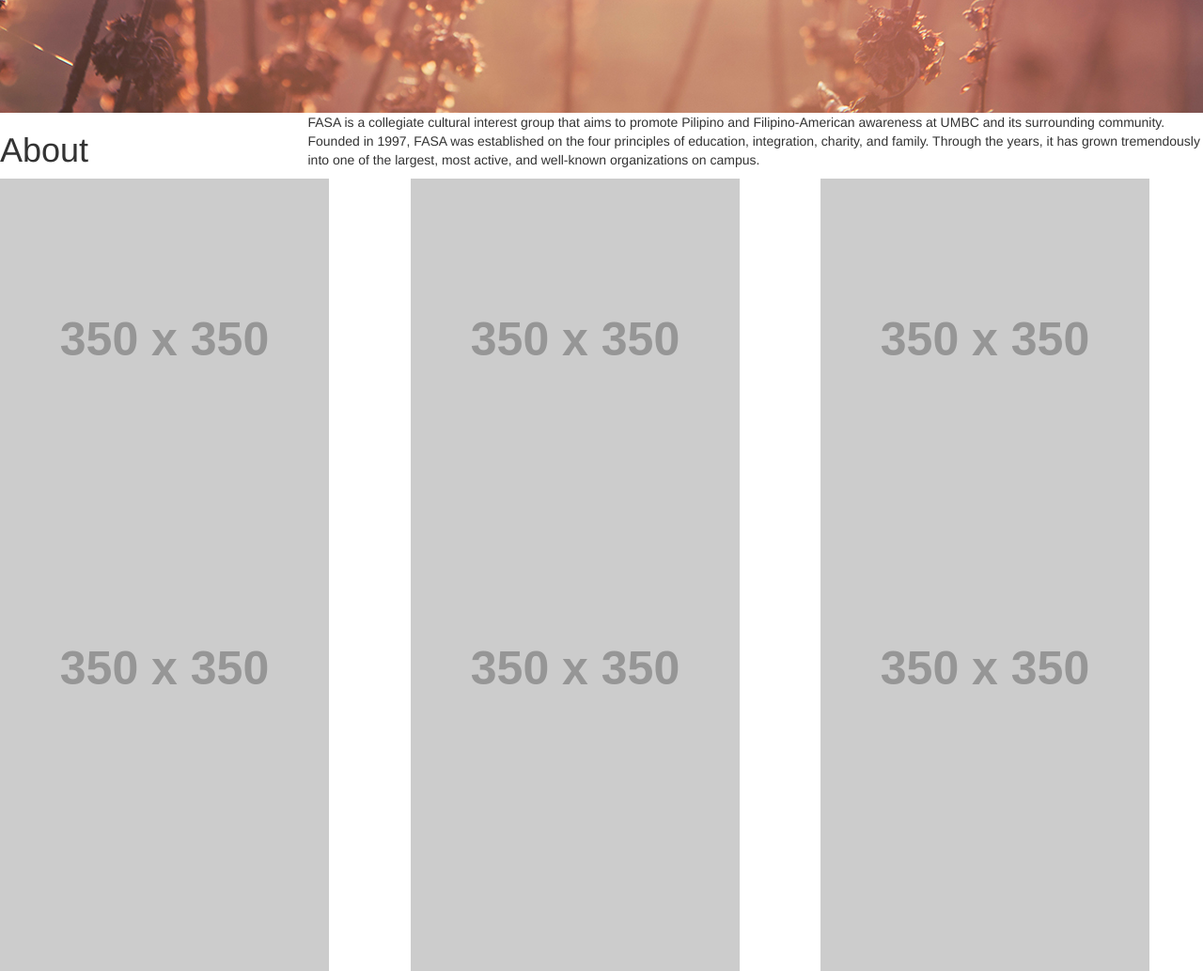
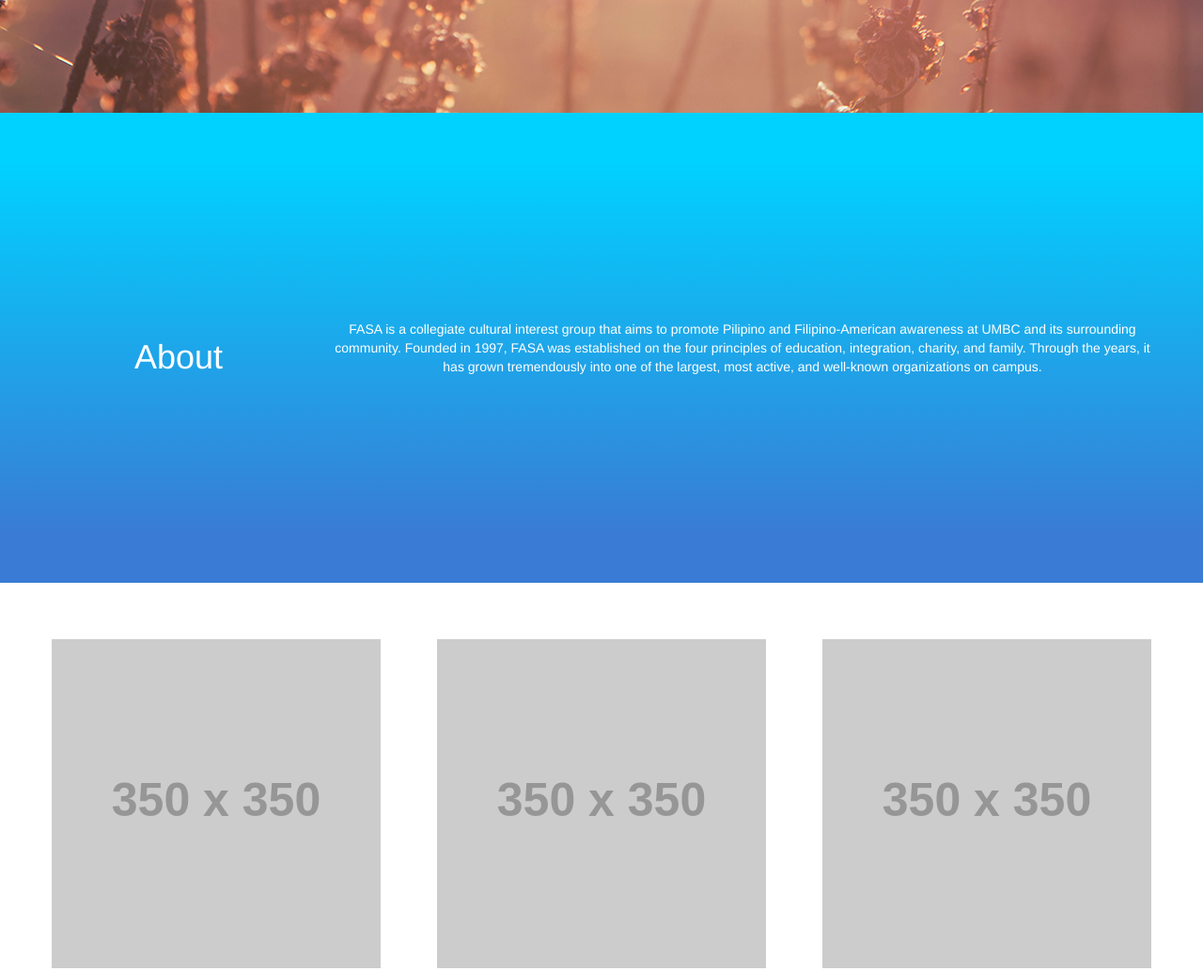
Before and after one commit to tenji240/HTML-Base, a plain HTML site: page index.html in a window 1280 px wide. Shown: the part 800-1833 px from the top of the page at 94% size. Drawn offline with nearby package versions, Linux system fonts and the light colour scheme; placeholder pictures from the web are drawn by us.

Commit message:
More MASSIVE Changes

```diff
--- a/styles/app/application.less
+++ b/styles/app/application.less
@@ -33,3 +33,33 @@ a{
   text-align: center;
   color: white;
 }
+
+#about{
+  height: 500px;
+  margin: auto;
+  padding: 40px;
+  background: -webkit-linear-gradient(180deg, #00d2ff 10%, #3a7bd5 90%); /* Chrome 10+, Saf5.1+ */
+  background:    -moz-linear-gradient(180deg, #00d2ff 10%, #3a7bd5 90%); /* FF3.6+ */
+  background:     -ms-linear-gradient(180deg, #00d2ff 10%, #3a7bd5 90%); /* IE10 */
+  background:      -o-linear-gradient(180deg, #00d2ff 10%, #3a7bd5 90%); /* Opera 11.10+ */
+  background:         linear-gradient(180deg, #00d2ff 10%, #3a7bd5 90%); /* W3C */
+  .row{
+    margin: auto;
+    position: relative;
+    padding-top: 15%;
+  }
+  h1, p{
+    color: white;
+    text-align: center;
+    vertical-align: middle;
+  }
+}
+
+#board{
+  margin: auto;
+  padding: 40px;
+  text-align: center;
+  .row{
+    padding: 20px 0px;
+  }
+}
```
Also changed, not shown: index.html (+0 -1 lines), styles/app.css.
